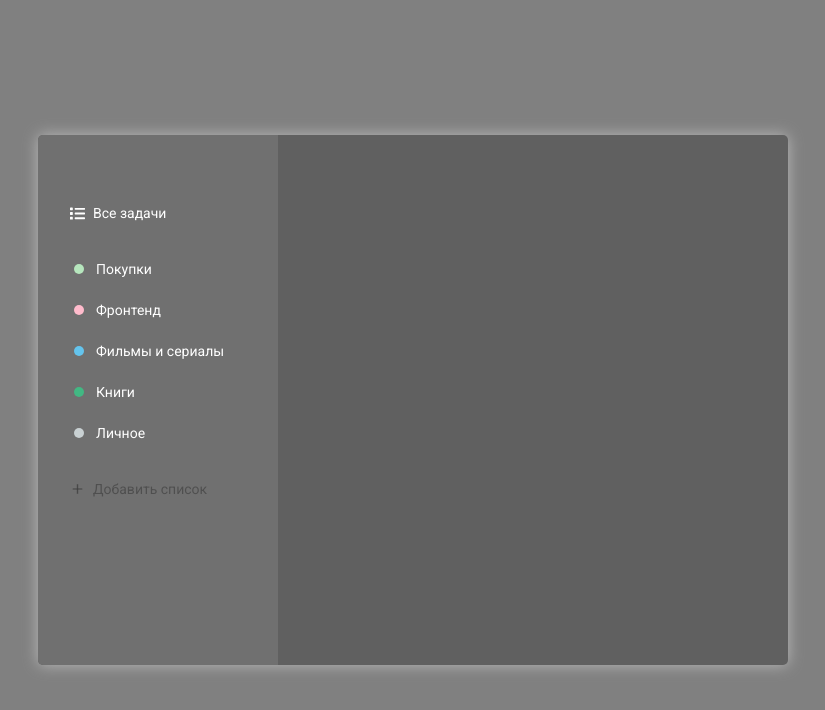
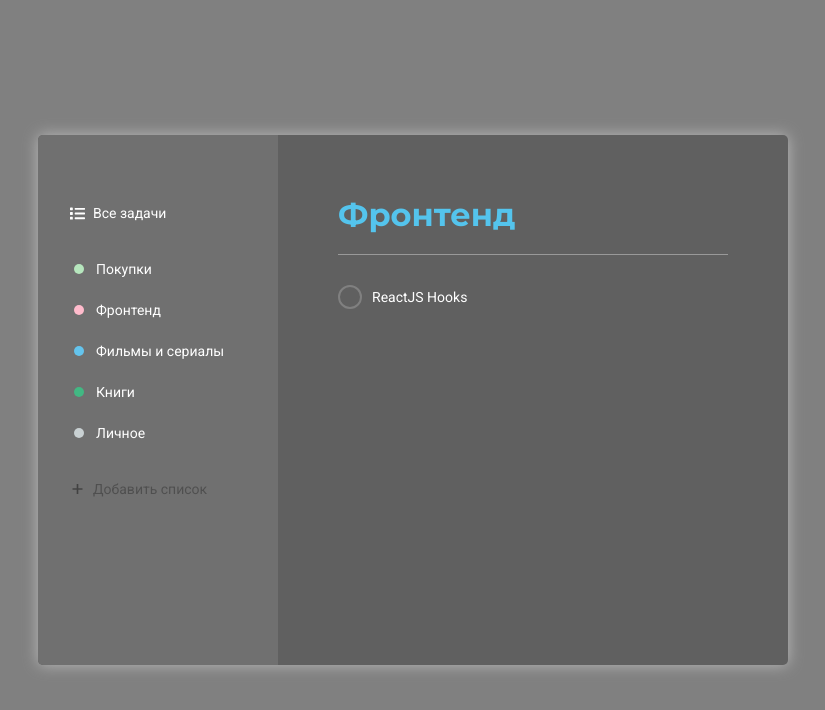
Before and after one commit to Archakov06/react-todoList, a React (Create React App) app in the folder todo-app/: page / in a window 1280 px wide. Shown: the top 710 px of the page, without its empty margins (227-1052 px from the left). Built offline with nearby package versions, Linux system fonts and the light colour scheme.

Commit message:
add tasks field
simple html\css

```diff
--- a/todo-app/public/index.html
+++ b/todo-app/public/index.html
@@ -13,6 +13,7 @@
 
     <link rel="manifest" href="%PUBLIC_URL%/manifest.json" />
     <link href="https://fonts.googleapis.com/css2?family=Roboto:wght@400;500&display=swap" rel="stylesheet">
+    <link href="https://fonts.googleapis.com/css2?family=Montserrat:wght@700&display=swap" rel="stylesheet">
     <title>React App</title>
   </head>
   <body>
--- a/todo-app/src/App.js
+++ b/todo-app/src/App.jsx
@@ -1,6 +1,8 @@
 import React, { useState } from 'react';
+
 import List from './components/List'
 import AddList from './components/AddList'
+import Tasks from './components/Tasks';
 
 import db from './assets/db.json'
 
@@ -33,6 +35,7 @@
         />
         <List
           items={lists}
+          onRemove={list => console.log(list)}
           isRemovable
         />
         <AddList
@@ -40,7 +43,9 @@
           onAdd={onAddList}
         />
       </div>
-      <div className="todo__tasks"></div>
+      <div className="todo__tasks">
+        <Tasks />
+      </div>
     </div>
   );
 }
--- a/todo-app/src/components/AddList/index.jsx
+++ b/todo-app/src/components/AddList/index.jsx
@@ -12,6 +12,12 @@
     const [selectedColor, setSelectedColor] = useState(colors[0].id);
     const [inputValue, setInputValue] = useState('');
 
+    const onClose = () => {
+        setState(false);
+        setInputValue('');
+        setSelectedColor(colors[0].id)
+    }
+
     const addList = () => {
         if (!inputValue) {
             alert('Empty name')
@@ -19,6 +25,7 @@
         }
         const color = colors.filter(c => c.id === selectedColor)[0].name
         onAdd({ id: Math.random(), name: inputValue, color});
+        onClose()
     }
 
     return (
@@ -32,14 +39,13 @@
                         name: "Добавить список"
                     },
                 ]}
-                isRemovable
             />
             {state && <div className="add-list__popup">
                 <img
                     src={closeSvg}
                     alt="close btn"
                     className="add-list__popup-close-btn"
-                    onClick={() => setState(false)}
+                    onClick={onClose}
                 />
 
                 <input
--- a/todo-app/src/components/List/List.scss
+++ b/todo-app/src/components/List/List.scss
@@ -1,14 +1,10 @@
 .list {
+    $self: &;
     margin-bottom: 20px;
 
     &__add-button {
       opacity: 0.4;
 
-      svg {
-        path {
-          stroke: grey;
-        }
-      }
       span {
         color: rgb(32, 32, 32);
       }
@@ -16,6 +12,10 @@
       &:hover {
         opacity: 1;
       }
+    }
+
+    &__remove-icon {
+      opacity: 0;
     }
 
     li {
@@ -26,8 +26,16 @@
       cursor: pointer;
       color: #FFF;
 
+
+      span {
+        flex: 1;
+      }
+
       &:hover {
         background-color: lighten($color: #707070, $amount: 3);
+        #{$self}__remove-icon {
+          opacity: 0.4;
+        }
       }
 
       &.active {
--- a/todo-app/src/components/List/index.jsx
+++ b/todo-app/src/components/List/index.jsx
@@ -1,11 +1,20 @@
 import React from 'react';
 import classNames from 'classnames';
+
+import removeSvg from '../../assets/close.svg';
 
 import Badge from '../Badge'
 
 import "./List.scss";
 
-const List = ({ items, isRemovable, onClick }) => {
+const List = ({ items, isRemovable, onClick, onRemove }) => {
+
+    const removeList = (item) => {
+        if(window.confirm('Are u sure?')) {
+            onRemove(item)
+        }
+    }
+
     return (
         <ul onClick={onClick} className="list">
             {
@@ -13,6 +22,14 @@
                     <li key={index} className={classNames(item.className, {'active': item.active})}>
                         <i>{item.icon ? item.icon : <Badge color={item.color}/> }</i>
                         <span>{item.name}</span>
+                        {isRemovable && (
+                        <img
+                            className="list__remove-icon"
+                            width='10px'
+                            src={removeSvg}
+                            alt="bruh"
+                            onClick={() => removeList(item)}
+                        />)}
                     </li>
                 ))
             }
--- /dev/null
+++ b/todo-app/src/components/Tasks/Tasks.scss
@@ -0,0 +1,77 @@
+.tasks {
+    &__title {
+        font-family: 'Montserrat';
+        font-weight: bold;
+        font-size: 32px;
+        line-height: 39px;
+        color: #54c4ed;
+        padding-bottom: 20px;
+        border-bottom: 1px solid #999;
+
+        img {
+          opacity: 0;
+          margin-left: 10px;
+          cursor: pointer;
+        }
+
+        &:hover img {
+            opacity: 0.2;
+        }
+
+        img:hover {
+          opacity: 0.5;
+        }
+    }
+
+    &__items {
+        margin-top: 30px;
+        &-row {
+            display: flex;
+            align-items: center;
+
+            input {
+                font-size: 14px;
+                margin-left: 10px;
+                background: none;
+                border: none;
+                color: white;
+                width: 100%;
+            }
+        }
+        .checkbox {
+            input {
+                display: none;
+            }
+            label {
+                display: flex;
+                justify-content: center;
+                align-items: center;
+                border: 2px solid grey;
+                border-radius: 30px;
+                width: 20px;
+                height: 20px;
+                cursor: pointer;
+
+                svg {
+                    opacity: 0;
+                }
+
+                &:hover {
+                    background-color: grey;
+                    svg {
+                        opacity: 0.5;
+                    }
+                }
+            }
+
+            input:checked + label {
+                background-color: #4dd599;
+                border-color: #4dd599;
+
+                svg {
+                    opacity: 1;
+                }
+            }
+        }
+    }
+}
--- /dev/null
+++ b/todo-app/src/components/Tasks/index.jsx
@@ -0,0 +1,30 @@
+import React from 'react'
+
+import editSvg from '../../assets/edit.svg'
+
+import './Tasks.scss'
+
+const Tasks = () => {
+    return (
+        <div className="tasks">
+            <h2 className="tasks__title">
+                Фронтенд
+                <img width="20px" src={editSvg} alt="edit"/>
+            </h2>
+
+            <div className="tasks__items">
+                <div className="tasks__items-row">
+                    <div className="checkbox">
+                        <input type="checkbox" id="check"/>
+                        <label htmlFor="check">
+                            <svg xmlns="http://www.w3.org/2000/svg" width="12" height="12" viewBox="0 0 24 24"><path d="M20.285 2l-11.285 11.567-5.286-5.011-3.714 3.716 9 8.728 15-15.285z"/></svg>
+                        </label>
+                    </div>
+                    <input value="ReactJS Hooks"/>
+                </div>
+            </div>
+        </div>
+    )
+}
+
+export default Tasks
--- a/todo-app/src/index.js
+++ b/todo-app/src/index.js
@@ -1,7 +1,7 @@
 import React from 'react';
 import ReactDOM from 'react-dom';
 import './index.scss';
-import App from './App';
+import App from './App.jsx';
 
 
 ReactDOM.render(
--- a/todo-app/src/index.scss
+++ b/todo-app/src/index.scss
@@ -13,6 +13,7 @@
 }
 
 .todo {
+  display: flex;
   background-color: #606060;
   position: absolute;
   left: 50%;
@@ -33,7 +34,14 @@
     box-sizing: border-box;
     border-radius: 5px 0 0 5px;
   }
+
+  &__tasks {
+    flex: 1;
+    padding: 60px;
+  }
 }
+
+
 
 .button {
   background-color: rgb(245, 245, 0);
```
Also changed, not shown: todo-app/src/assets/edit.svg (added).
